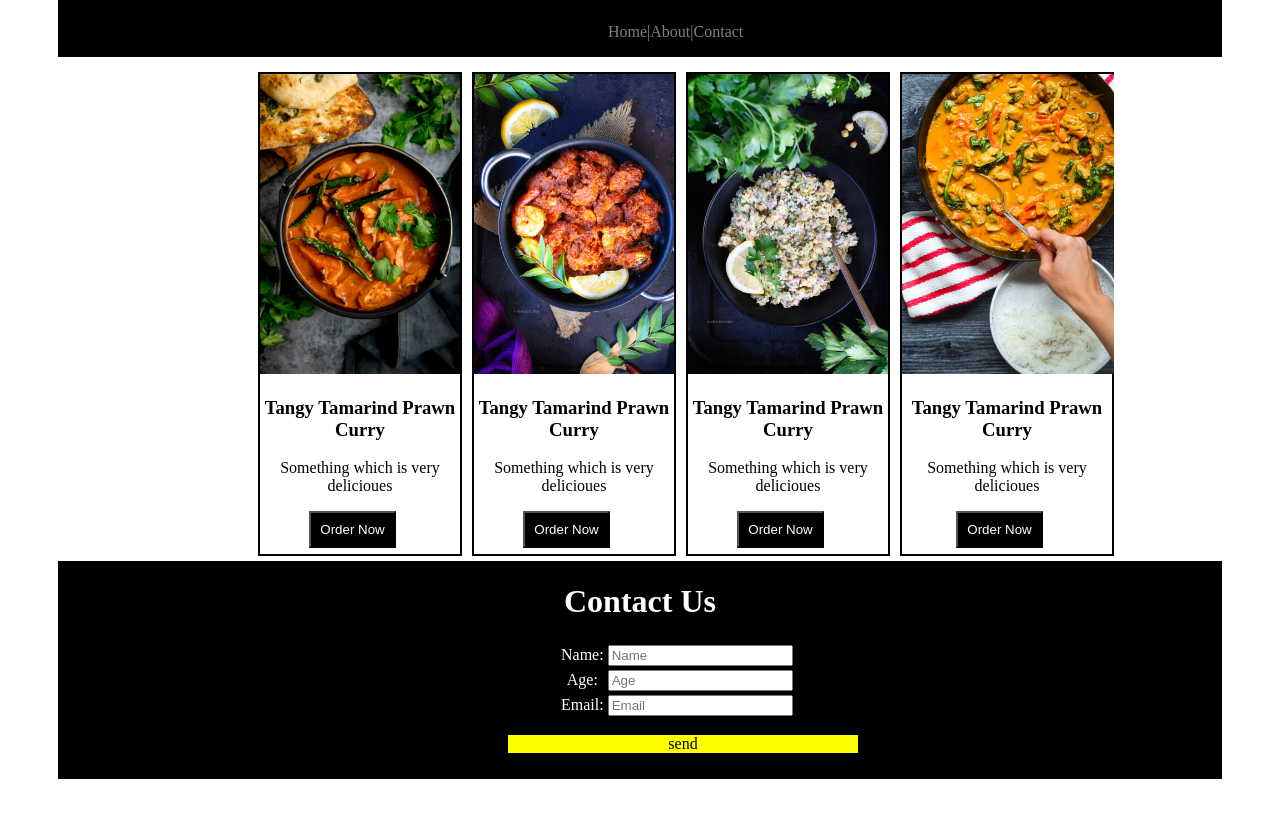
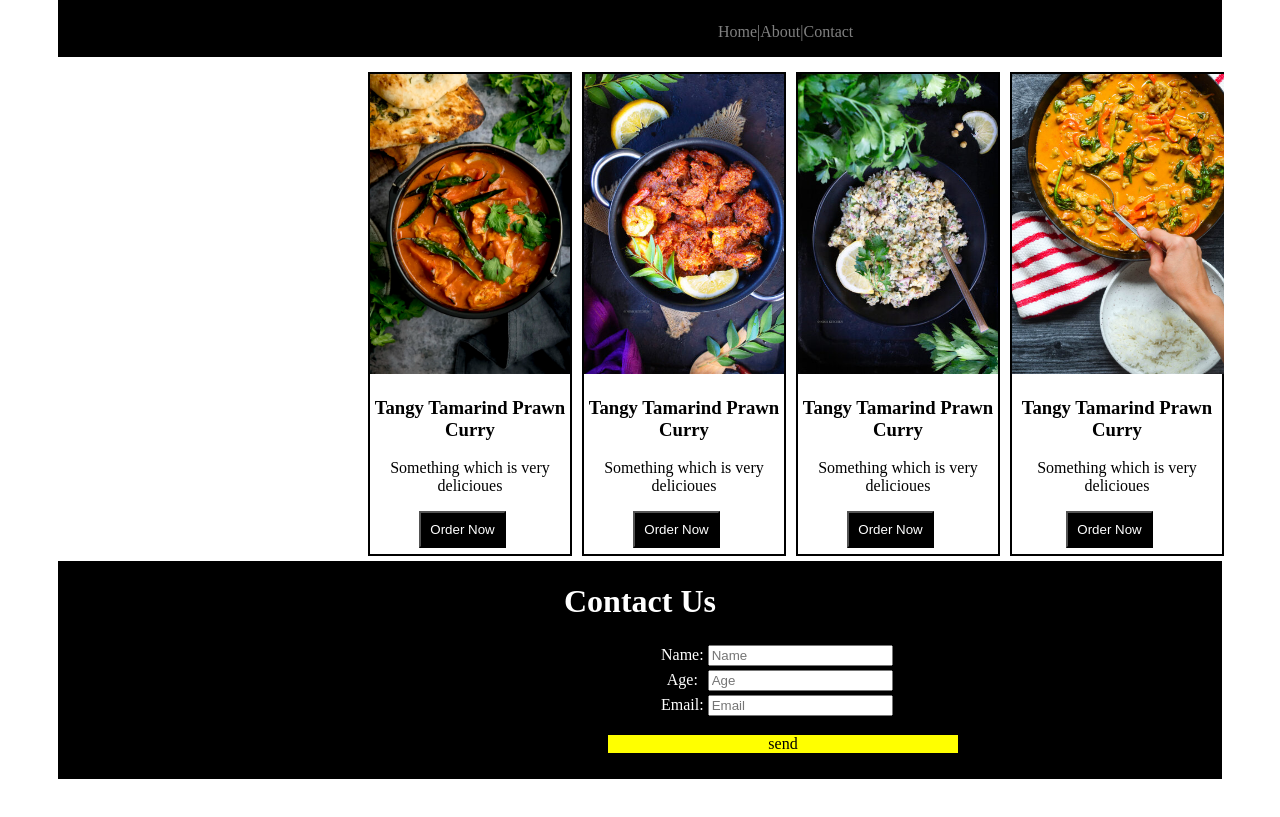
Before and after one commit to sakidhya/Reestar, a plain HTML site: page index.html in a window 1280 px wide. Shown: the part 181-998 px from the top of the page. Drawn offline with Linux system fonts and the light colour scheme.

Commit message:
Update style.css

```diff
--- a/style.css
+++ b/style.css
@@ -15,7 +15,7 @@
     color:gray;
     display: inline-block;
     display: flex;
-    padding-left: 550px;
+    padding-left: 660px;
 }
 .section-one__option1{
     margin-left: 20px;
@@ -39,7 +39,7 @@
 }
 .section-two{
     margin-top: 15px;
-    padding-left:200px;
+    padding-left:310px;
     display: inline-block;
     display: flex;
     text-align: center;
@@ -60,7 +60,7 @@
 }
 .section-three__desc{
     text-align: center;
-    padding-left: 500px;
+    padding-left: 600px;
 
 }
 .section-three__send{
@@ -68,7 +68,7 @@
  background-color:yellow;
 
  width: 350px;
-margin-left:450px;
+margin-left:550px;
  color: black;
  text-align: center;
 
```
